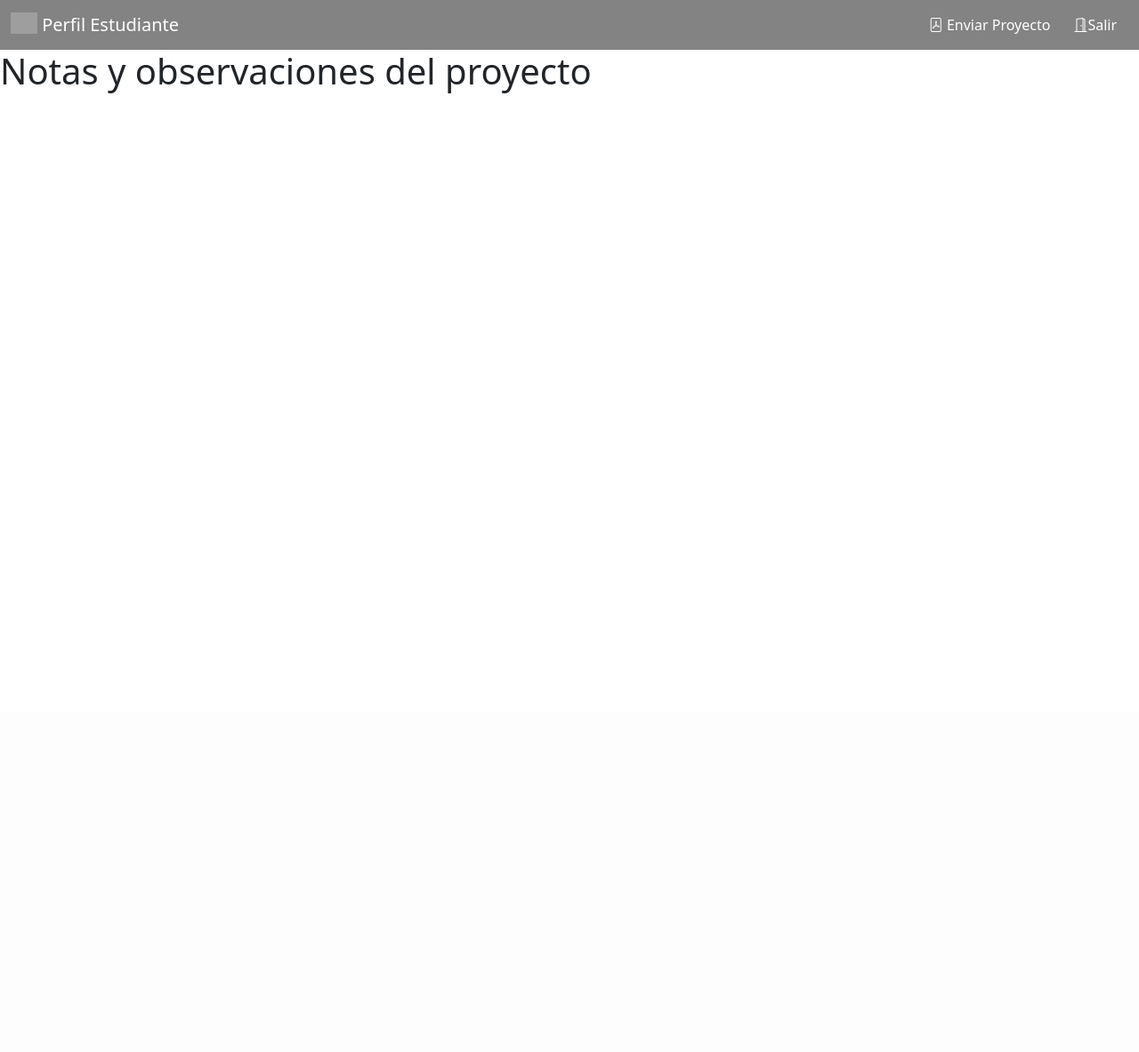
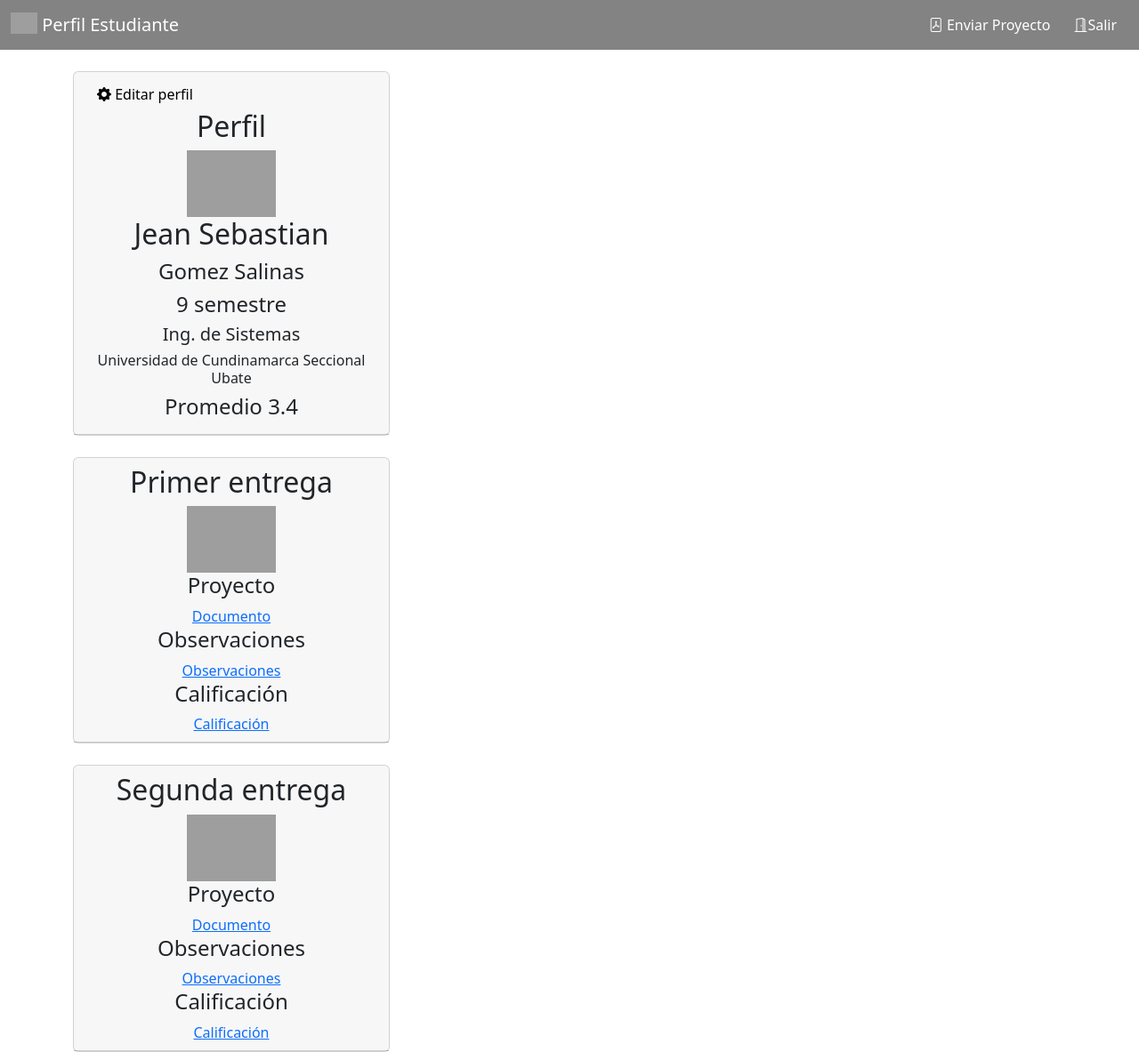
Before and after one commit to JeanSalinas/BlockchainProyectosIntegradores, a Django app: page /perfilEstudiante/ in a window 1280 px wide. Shown: the whole page at 89% size. Before the commit the page ends 105 px from the top, so only its background shows below. Run offline with Django 4.2, Linux system fonts and the light colour scheme; some libraries are stand-ins or nearby versions; grey boxes are pictures that could not be loaded.

Commit message:
add cards to perfilEstudiante

```diff
--- a/fomallhaut/templates/formularios/perfilEstudiante.html
+++ b/fomallhaut/templates/formularios/perfilEstudiante.html
@@ -40,10 +40,128 @@
                 </ul>
             </div>
     </nav>
-    <h1>Notas y observaciones del proyecto</h1>
-    <script src="https://cdn.jsdelivr.net/npm/bootstrap@5.2.1/dist/js/bootstrap.bundle.min.js"
-        integrity="sha384-u1OknCvxWvY5kfmNBILK2hRnQC3Pr17a+RTT6rIHI7NnikvbZlHgTPOOmMi466C8"
-        crossorigin="anonymous"></script>
+    <div class="container pt-4">
+        <div class="row">
+            <div class="col-md-4">
+                <!--Tarjeta formulario-->
+                <div class="card">
+                    <div class="card-header">
+
+                        <div class="row">
+
+                        </div>
+                        <form>
+                            <a style="color: black;" class="nav-link active bt-inicio" aria-current="page" href=""><i
+                                    class="bi bi-gear-fill"></i> Editar perfil</a>
+                            <center>
+                                <h2>Perfil</h2>
+                                <img src="https://cdn-icons-png.flaticon.com/512/2922/2922510.png" width="100 px">
+                            </center>
+                            <center>
+                                <div class="form-group">
+                                    <h2>Jean Sebastian</h2>
+                                </div>
+                                <div class="form-group">
+                                    <h4>Gomez Salinas</h4>
+                                </div>
+                                <div class="form-group">
+                                    <h4>9 semestre</h4>
+                                </div>
+                                <div class="form-group">
+                                    <h5>Ing. de Sistemas</h5>
+                                </div>
+                                <div class="form-group">
+                                    <h6>Universidad de Cundinamarca Seccional Ubate</h6>
+                                </div>
+                                <div class="form-group">
+                                    <h4>Promedio 3.4</h4>
+                                </div>
+                            </center>
+                        </form>
+                    </div>
+                </div>
+                <!--Fin tarjeta formulario-->
+            </div>
+
+            <!--Inicio carta primer entrega-->
+            <div class="container pt-4">
+                <div class="row">
+                    <div class="col-md-4">
+                        <!--Tarjeta formulario-->
+                        <div class="card">
+                            <div class="card-header">
+
+                                <div class="row">
+
+                                </div>
+                                <form>
+                                    <center>
+                                        <h2>Primer entrega</h2>
+                                        <img src="https://cdn-icons-png.flaticon.com/512/3979/3979423.png"
+                                            width="100 px">
+                                    </center>
+                                    <center>
+                                        <div class="form-group">
+                                            <h4>Proyecto</h4>
+                                            <a href="">Documento</a>
+                                        </div>
+                                        <div class="form-group">
+                                            <h4>Observaciones</h4>
+                                            <a href="">Observaciones</a>
+                                        </div>
+                                        <div class="form-group">
+                                            <h4>Calificación </h4>
+                                            <a href=""> Calificación </a>
+                                        </div>
+                                    </center>
+
+                                </form>
+                            </div>
+                        </div>
+                        <!--Fin tarjeta formulario primer entrega-->
+                    </div>
+
+                    <!--Inicio carta segunda entrega-->
+                    <div class="container pt-4">
+                        <div class="row">
+                            <div class="col-md-4">
+                                <!--Tarjeta formulario-->
+                                <div class="card">
+                                    <div class="card-header">
+
+                                        <div class="row">
+
+                                        </div>
+                                        <form>
+                                            <center>
+                                                <h2>Segunda entrega</h2>
+                                                <img src="https://cdn-icons-png.flaticon.com/512/3979/3979423.png"
+                                                    width="100 px">
+                                            </center>
+                                            <center>
+                                                <div class="form-group">
+                                                    <h4>Proyecto</h4>
+                                                    <a href="">Documento</a>
+                                                </div>
+                                                <div class="form-group">
+                                                    <h4>Observaciones</h4>
+                                                    <a href="">Observaciones</a>
+                                                </div>
+                                                <div class="form-group">
+                                                    <h4>Calificación </h4>
+                                                    <a href=""> Calificación </a>
+                                                </div>
+                                            </center>
+
+                                        </form>
+                                    </div>
+                                </div>
+                                <!--Fin tarjeta formulario segunda entrega-->
+                            </div>
+
+                            <script src="https://cdn.jsdelivr.net/npm/bootstrap@5.2.1/dist/js/bootstrap.bundle.min.js"
+                                integrity="sha384-u1OknCvxWvY5kfmNBILK2hRnQC3Pr17a+RTT6rIHI7NnikvbZlHgTPOOmMi466C8"
+                                crossorigin="anonymous"></script>
 </body>
 
 </html>
```
